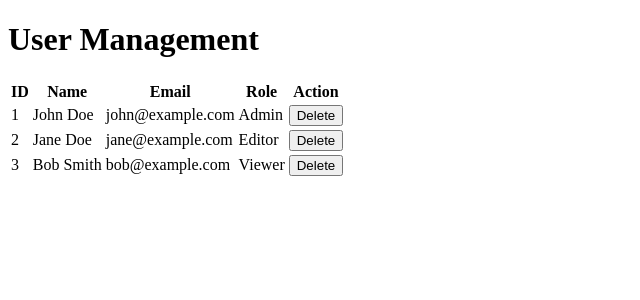
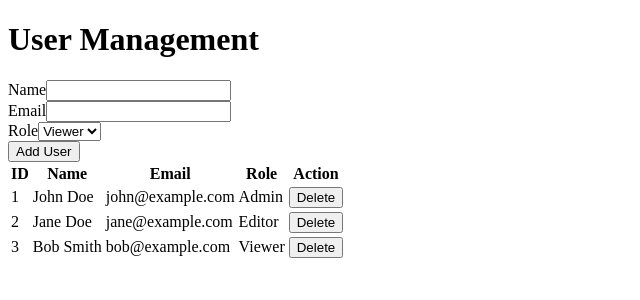
Before and after one commit to qwe2820435o2/its-parking-management-ui, a Next.js app: page /users in a window 1280 px wide. Shown: the top 300 px of the page, without its empty margins (0-640 px from the left). Built offline with nearby package versions, Linux system fonts and the light colour scheme.

Commit message:
feat(Users): abstract UserList AddUser UpdateUser UserRow component

```diff
--- /dev/null
+++ b/src/components/user/AddUserForm.tsx
@@ -0,0 +1,66 @@
+import React, {useState} from 'react';
+
+interface AddUserFormProps {
+    onAddUser: (user: { name: string, email: string, role: string }) => void
+}
+
+const AddUserForm = ({onAddUser}: AddUserFormProps) => {
+
+    const [newUser, setNewUser] = useState(
+        {
+            name: '',
+            email: '',
+            role: 'Viewer'
+        }
+    )
+
+    const handleSubmit = (e: React.FormEvent) => {
+        e.preventDefault();
+        console.log("123: ",newUser)
+        onAddUser(newUser);
+        setNewUser({name: '',
+            email: '',
+            role: 'Viewer'});
+    }
+
+    return (
+        <form className="mb-6" onSubmit={handleSubmit}>
+            <div className="mb-4">
+                <label className="block text-sm mb-2">Name</label>
+                <input
+                    type="text"
+                    className="border px-4 py-2 w-full"
+                    value={newUser.name}
+                    onChange={(e) => setNewUser({...newUser, name: e.target.value})}
+                />
+            </div>
+
+            <div className="mb-4">
+                <label className="block text-sm mb-2">Email</label>
+                <input
+                    type="email"
+                    className="border px-4 py-2 w-full"
+                    value={newUser.email}
+                    onChange={(e) => setNewUser({...newUser, email: e.target.value})}
+                />
+            </div>
+
+            <div className="mb-4">
+                <label className="block text-sm mb-2">Role</label>
+                <select
+                    className="border px-4 py-2 w-full"
+                    value={newUser.role}
+                    onChange={(e) => setNewUser({...newUser,role: e.target.value})}
+                >
+                    <option value="Viewer">Viewer</option>
+                    <option value="Editor">Editor</option>
+                    <option value="Admin">Admin</option>
+                </select>
+            </div>
+
+            <button type="submit" className="bg-primary text-white px-4 py-2">Add User</button>
+        </form>
+    );
+};
+
+export default AddUserForm;
--- /dev/null
+++ b/src/components/user/UserList.tsx
@@ -0,0 +1,37 @@
+import React from 'react';
+import UserRow from "@/components/user/UserRow";
+
+interface UserListProps {
+    users: { id: number; name: string; email: string; role: string }[];
+    onDeleteUser: (id: number) => void;
+}
+
+const UserList = ({users, onDeleteUser}: UserListProps) => {
+    return (
+        <table className="min-w-full bg-white border border-gray-200">
+            <thead className="bg-gray-100">
+            <tr>
+                <th className="py-2 px-4 text-left border-b">ID</th>
+                <th className="py-2 px-4 text-left border-b">Name</th>
+                <th className="py-2 px-4 text-left border-b">Email</th>
+                <th className="py-2 px-4 text-left border-b">Role</th>
+                <th className="py-2 px-4 text-left border-b">Action</th>
+            </tr>
+            </thead>
+
+            <tbody>
+            {users.map((user) => (
+                <UserRow key={user.id}
+                         id={user.id}
+                         name={user.name}
+                         email={user.email}
+                         role={user.role}
+                         onDelete={onDeleteUser}
+                />
+            ))}
+            </tbody>
+        </table>
+    );
+};
+
+export default UserList;
--- a/src/pages/users.tsx
+++ b/src/pages/users.tsx
@@ -1,5 +1,6 @@
 import React, {useState} from 'react';
-import UserRow from "@/components/UserRow";
+import UserList from "@/components/user/UserList";
+import AddUserForm from "@/components/user/AddUserForm";
 
 const Users = () => {
 
@@ -9,15 +10,12 @@ const Users = () => {
         { id: 3, name: 'Bob Smith', email: 'bob@example.com', role: 'Viewer' },
     ]);
 
-    const [newUser, setNewUser] = useState(
-        {
-            name: '',
-            email: '',
-            role: 'Common'
-        }
-    )
+    const handleAddUser = (newUser: {name: string, email: string, role: string}) => {
+        const newId = users.length + 1;
+        setUsers([...users, { id: newId, ...newUser }]);
+    }
 
-    const onDelete = (id: number) => {
+    const handleDeleteUser = (id: number) => {
         setUsers(users.filter(user => user.id !== id))
     }
 
@@ -25,29 +23,10 @@ const Users = () => {
         <div>
             <h1 className="text-2xl font-bold mb-4">User Management</h1>
 
-            <table className="min-w-full bg-white border border-gray-200">
-                <thead className="bg-gray-100">
-                    <tr>
-                        <th className="py-2 px-4 text-left border-b">ID</th>
-                        <th className="py-2 px-4 text-left border-b">Name</th>
-                        <th className="py-2 px-4 text-left border-b">Email</th>
-                        <th className="py-2 px-4 text-left border-b">Role</th>
-                        <th className="py-2 px-4 text-left border-b">Action</th>
-                    </tr>
-                </thead>
+            <AddUserForm onAddUser={handleAddUser} />
 
-                <tbody>
-                    {users.map((user) => (
-                        <UserRow key={user.id}
-                                 id={user.id}
-                                 name={user.name}
-                                 email={user.email}
-                                 role={user.role}
-                                 onDelete={onDelete}
-                        />
-                    ))}
-                </tbody>
-            </table>
+            <UserList users={users} onDeleteUser={handleDeleteUser} />
+
         </div>
     );
 };
```
Also changed, not shown: src/components/user/UpdateUserForm.tsx (added, +59 -0 lines), src/components/user/UserRow.tsx (renamed from src/components/UserRow.tsx).
